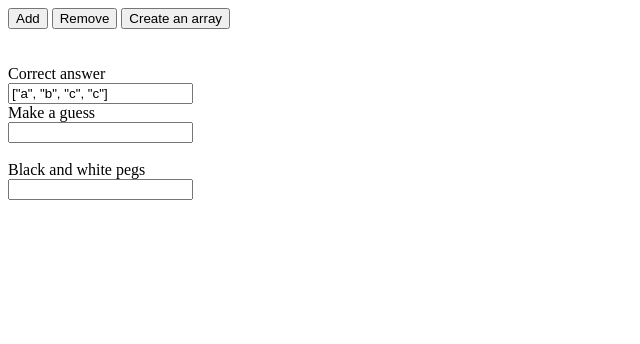
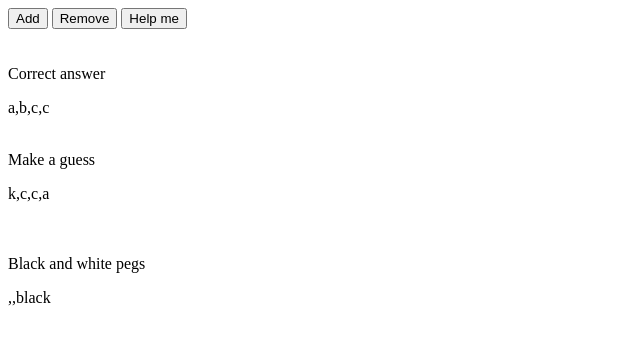
Before and after one commit to Blixtbild/Mastermind, a plain HTML site: page js-01/index.html in a window 1280 px wide. Shown: the whole page, without its empty margins (0-640 px from the left). Drawn offline with Linux system fonts and the light colour scheme.

Commit message:
meddelande

```diff
--- a/js-01/index.html
+++ b/js-01/index.html
@@ -1,39 +1,39 @@
 <!DOCTYPE html>
 <html>
 
-<body>
-    <button onclick="laggTill()">Add</button>
-    <button onclick="taBort()">Remove</button>
-    <button onclick="createArray()">Create an array</button>
+<body onload="dBug()">
+    <button onclick="">Add</button>
+    <button onclick="">Remove</button>
+    <button onclick="checkGuess()">Help me</button>
     <br>
     <br>
     <br> Correct answer
-    <br>
-    <input type="text" name="mysolution" id="facit" value='["a", "b", "c", "c"]'>
+    <p id="facit"></p>
 
     <br> Make a guess
     <br>
-    <input type="text" name="makearray" id="aguess" onblur="checkGuess()">
+    <p id="aguess"></p>
     <br>
     <br> Black and white pegs
     <br>
-    <input type="text" name="makefacit" id="blackorwhite">
+    <p id="blackwhite"></p>
     <br>
     <p id="demo"></p>
 
     <script>
         var arr2 = [];
         var arrcorrect = ["a", "b", "c", "c"];
+        var arrguess = ["k", "c", "c", "a"];
+        //var arrblackwhite = ["-", "-", "-", "-"];
+        var arrblackwhite = [];
+
         document.getElementById("facit").innerHTML = arrcorrect.toString();
+        document.getElementById("aguess").innerHTML = arrguess.toString();
+        document.getElementById("blackwhite").innerHTML = arrblackwhite.toString();
+        checkGuess();
 
-
-        function laggTill() {
-            return arrcorrect.toString();
-        }
-
-        function taBort() {
-            arr1.pop();
-            document.getElementById("demo").innerHTML = "arr1 = " + arr1.toString();
+        function dBug() {
+            alert('dbug');
         }
 
         function getValue() {
@@ -59,24 +59,40 @@
 
             var k = arr2.length;
             for (k = 0; k < arr2.length; k++) {
-                    for (i = 0; i < arr2[k].length; i++) {
-                        // Is this a match?
-                        // White or black?
+                for (i = 0; i < arr2[k].length; i++) {
+                    // Is this a match?
+                    // White or black?
 
-                        txt += arr2[k][i] + "\t";
-                    }
-                    txt += "<br>"
+                    txt += arr2[k][i] + "\t";
                 }
-            txt += "<br>"
+                txt += "<br>";
+            }
+            txt += "<br>";
 
             document.getElementById("demo").innerHTML = txt;
         }
 
         function checkGuess() {
-            arrcorrect.findIndex
+            //var arrwhite = "";
 
+            for (i = 0; i < arrguess.length; i++) {
+                // Exact match
+                if (arrcorrect[i] == arrguess[i]) {
+                    arrguess[i] += "-black";
+                    arrblackwhite[i] = "black";
+                }
+            }
 
         }
+         /*    for (i = 0; i < arrguess.length; i++) {
+                // Matching color
+                var t = arrcorrect.findIndex(arrguess[i]);
+                if (t >= 0) {
+                    arrguess[i] += "-white";
+                    arrblackwhite[i] = "white";
+                }
+            }
+          */   document.getElementById("blackwhite").innerHTML = arrblackwhite.toString();
     </script>
 </body>
 
```
